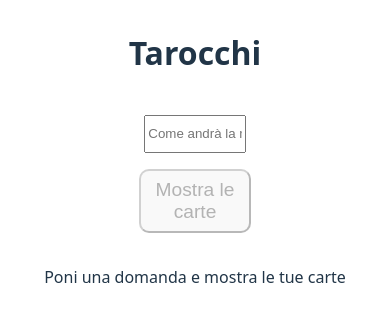
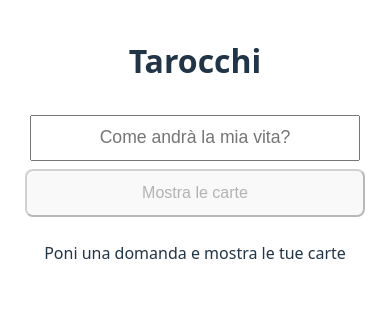
Before and after one commit to Dave02233/Tarocchi, a React (Vite) app: page / in a window 390 px wide. Shown: the top 322 px of the page. Built offline with nearby package versions, Linux system fonts and the light colour scheme.

Commit message:
Mobile CSS

```diff
--- a/src/index.css
+++ b/src/index.css
@@ -53,3 +53,35 @@ button {
     background-color: #f9f9f9;
   }
 }
+
+@media (max-width: 600px) {
+  #root {
+    padding: 0.5rem;
+    gap: 0.5rem;
+  }
+  input {
+    width: 90%;
+    height: 2.5rem;
+    font-size: 1.1rem;
+  }
+  button {
+    width: 95%;
+    height: 3rem;
+    font-size: 1rem;
+    border-radius: 8px;
+  }
+  .card {
+    padding: 1em;
+  }
+  h1 {
+    font-size: 2rem;
+  }
+  ol, ul {
+    padding-left: 1.2em;
+  }
+  img {
+    max-width: 95vw;
+    height: auto;
+    margin-bottom: 0.5rem;
+  }
+}
```
